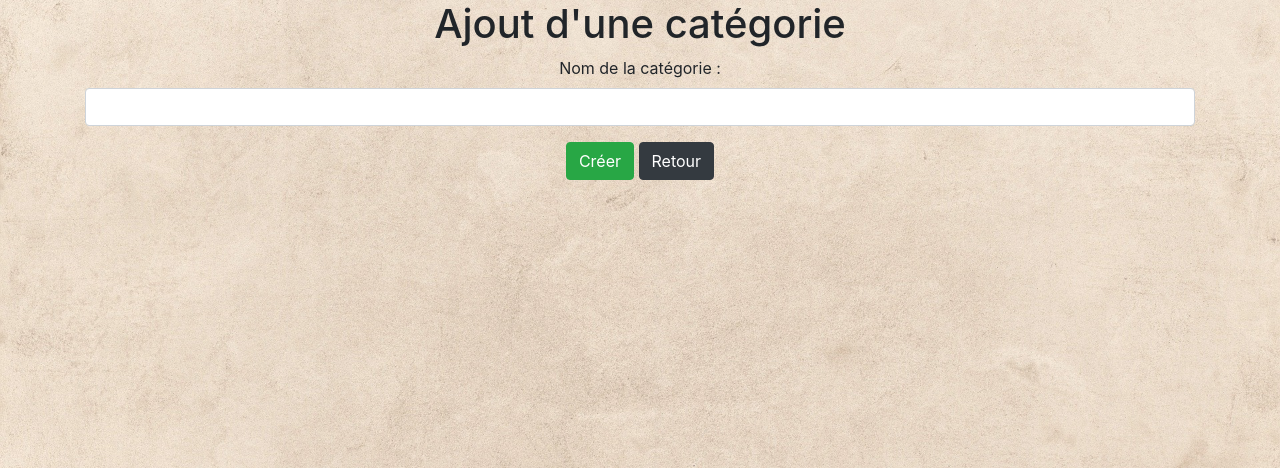
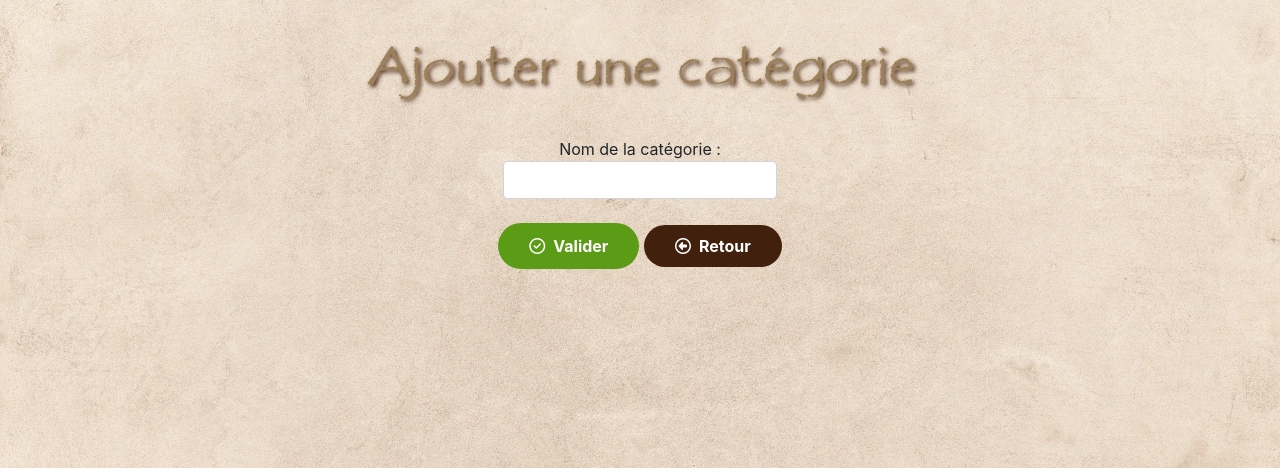
Before and after one commit to Eleriad/MyOnlineQuiz, a PHP site: page /categorie/create in a window 1280 px wide. Shown: the top 468 px of the page. Run offline with PHP 8.4, Linux system fonts and the light colour scheme; some libraries are stand-ins or nearby versions.

Commit message:
buttons CSS for all pages

```diff
--- a/app/components/css/style.css
+++ b/app/components/css/style.css
@@ -13,9 +13,98 @@ body {
   padding: 0;
 }
 
+h1 {
+  margin-top: 30px;
+  margin-bottom: 30px;
+  color: #9b805a;
+  font-family: "TitleFont";
+  font-size: 4em;
+  text-shadow: 2px 2px 4px #41200d;
+}
+
 a,
 a:hover {
   text-decoration: none;
+}
+
+.createBtn {
+  border-color: #5c9b15;
+  background-color: #5c9b15;
+  border-width: 3px;
+  color: white;
+  font-weight: bold;
+  -webkit-transition: all 0.3s ease;
+  transition: all 0.3s ease;
+  padding: 10px 30px;
+  border-radius: 50px;
+  border: 1px solid transparent;
+}
+
+.createBtn:hover {
+  font-size: 1.2em;
+  color: white;
+  resize: both;
+}
+
+.modifyBtn {
+  border-color: #e7cc50;
+  background-color: #e7cc50;
+  color: #41200d;
+  border-width: 3px;
+  font-weight: bold;
+  -webkit-transition: all 0.3s ease;
+  transition: all 0.3s ease;
+  padding: 5px 15px;
+  border-radius: 50px;
+}
+
+.modifyBtn:hover {
+  font-size: 1.1em;
+  resize: both;
+}
+
+.modifyBtn:hover {
+  color: #41200d;
+}
+
+.deleteBtn {
+  border-color: #ca6a32;
+  background-color: #ca6a32;
+  color: white;
+  border-width: 3px;
+  font-weight: bold;
+  -webkit-transition: all 0.3s ease;
+  transition: all 0.3s ease;
+  padding: 5px 15px;
+  border-radius: 50px;
+}
+
+.deleteBtn:hover {
+  font-size: 1.1em;
+  resize: both;
+}
+
+.deleteBtn:hover {
+  color: white;
+}
+
+.returnBtn {
+  border-color: #41200d;
+  background-color: #41200d;
+  border-width: 3px;
+  color: white;
+  font-weight: bold;
+  -webkit-transition: all 0.3s ease;
+  transition: all 0.3s ease;
+  padding: 10px 30px;
+  border-radius: 50px;
+  border: 1px solid transparent;
+}
+
+.returnBtn:hover {
+  font-size: 1.2em;
+  color: white;
+  resize: both;
 }
 
 .bodyContainer {
@@ -239,7 +328,7 @@ a:hover {
   color: #9b805a;
   font-family: "TitleFont";
   font-size: 4em;
-  text-shadow: 1px 1px 2px #41200d;
+  text-shadow: 2px 2px 4px #41200d;
 }
 
 .adminContainer .row {
--- a/app/components/css/style.scss
+++ b/app/components/css/style.scss
@@ -7,6 +7,44 @@
 @mixin btnHover {
   color: $btnRegisterHover;
   font-size: 1.1em;
+}
+
+@mixin titles {
+  margin-top: 30px;
+  margin-bottom: 30px;
+  color: $Col2Bg;
+  font-family: "TitleFont";
+  font-size: 4em;
+  text-shadow: 2px 2px 4px $Col1Bg;
+}
+
+@mixin generalBtn {
+  border-width: 3px;
+  color: white;
+  font-weight: bold;
+  transition: all 0.3s ease;
+  padding: 10px 30px;
+  border-radius: 50px;
+  border: 1px solid transparent;
+
+  &:hover {
+    font-size: 1.2em;
+    color: white;
+    resize: both;
+  }
+}
+
+@mixin tableBtn {
+  border-width: 3px;
+  font-weight: bold;
+  transition: all 0.3s ease;
+  padding: 5px 15px;
+  border-radius: 50px;
+
+  &:hover {
+    font-size: 1.1em;
+    resize: both;
+  }
 }
 
 // GENERAL
@@ -21,9 +59,45 @@ body {
   padding: 0;
 }
 
+h1 {
+  @include titles();
+}
+
 a,
 a:hover {
   text-decoration: none;
+}
+
+.createBtn {
+  border-color: rgb(92, 155, 21);
+  background-color: rgb(92, 155, 21);
+  @include generalBtn();
+}
+
+.modifyBtn {
+  border-color: rgb(231, 204, 80);
+  background-color: rgb(231, 204, 80);
+  color: $Col1Bg;
+  @include tableBtn();
+  &:hover {
+    color: $Col1Bg;
+  }
+}
+
+.deleteBtn {
+  border-color: rgb(202, 106, 50);
+  background-color: rgb(202, 106, 50);
+  color: white;
+  @include tableBtn();
+  &:hover {
+    color: white;
+  }
+}
+
+.returnBtn {
+  border-color: $Col1Bg;
+  background-color: $Col1Bg;
+  @include generalBtn();
 }
 
 // MAIN PAGE - CONNECTION
@@ -189,12 +263,7 @@ a:hover {
   height: 100vh;
 
   h1 {
-    margin-top: 30px;
-    margin-bottom: 30px;
-    color: $Col2Bg;
-    font-family: "TitleFont";
-    font-size: 4em;
-    text-shadow: 1px 1px 2px $Col1Bg;
+    @include titles();
   }
 
   .row {
--- a/app/views/admin/index.php
+++ b/app/views/admin/index.php
@@ -40,6 +40,6 @@
         </div>
     </div>
 
-    <a href="/quiz/index" class="btn btn-dark btn-lg"><span><i class="far fa-arrow-alt-circle-left mr-2"></i></span>
+    <a href="/quiz/index" class="returnBtn"><span><i class="far fa-arrow-alt-circle-left mr-2"></i></span>
         Retour</a>
 </div>
--- a/app/views/categorie/create.php
+++ b/app/views/categorie/create.php
@@ -1,14 +1,17 @@
 <div class="container text-center">
-    <h1>Ajout d'une catégorie</h1>
+    <h1>Ajouter une catégorie</h1>
 
     <form action="" method="post">
         <div class="form-group">
-            <label for="newCategory">Nom de la catégorie :</label>
-            <input type="text" class="form-control" name="newCategory" id="newCategory">
+            <label for="newCategory">Nom de la catégorie :
+                <input type="text" class="form-control" name="newCategory" id="newCategory">
+            </label>
         </div>
 
-        <input type="submit" name="addCategory" class="btn btn-success" value="Créer"></input>
-        <a href="/categorie/index" class="btn btn-dark">Retour</a>
+        <button type="submit" name="addCategory" class="createBtn"><span><i
+                    class="far fa-check-circle mr-2"></i></span>Valider</button>
+        <a href="/categorie/index" class="returnBtn"><span><i
+                    class="far fa-arrow-alt-circle-left mr-2"></i></span>Retour</a>
     </form>
 
 </div>
--- a/app/views/user/index.php
+++ b/app/views/user/index.php
@@ -1,3 +1,3 @@
 <h1>Page d'accueil de gestion des utilisateurs</h1>
 
-<button><a href="/admin/index">Retour</a></button>
+<a href="/admin/index" class="returnBtn"><span><i class="far fa-arrow-alt-circle-left mr-2"></i></span>Retour</a>
```
Also changed, not shown: app/views/categorie/delete.php (+9 -3 lines), app/views/categorie/edit.php (+9 -3 lines), app/views/categorie/index.php (+29 -5 lines), app/views/niveau/create.php (+6 -4 lines), app/views/niveau/delete.php (+7 -2 lines), app/views/niveau/edit.php (+9 -3 lines), app/views/niveau/index.php (+27 -5 lines), app/views/question/create.php (+11 -8 lines), app/views/question/delete.php (+16 -8 lines), app/views/question/edit.php (+17 -8 lines), app/views/question/index.php (+11 -12 lines), app/views/quiz/index.php (+7 -7 lines), 1 other file.
